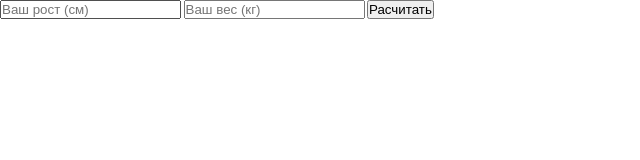
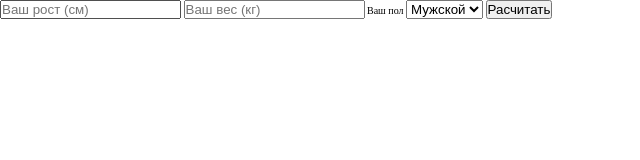
Before and after one commit to tolkoxa/ccal, a plain HTML site: page index.html in a window 1280 px wide. Shown: the whole page, without its empty margins (0-640 px from the left). Drawn offline with Linux system fonts and the light colour scheme.

Commit message:
Универсальная вёрстка

```diff
--- a/index.html
+++ b/index.html
@@ -12,6 +12,11 @@
     <main class="main__style">
         <input class="main__input" type="text" id="height" placeholder="Ваш рост (см)">
         <input class="main__input" type="text" id="weight" placeholder="Ваш вес (кг)">
+        <label class="main__label" for="sex">Ваш пол</label>
+        <select class="main__select" name="sex" id="sex">
+            <option value="0">Мужской</option>
+            <option value="1">Женский</option>
+        </select>
         <button class="main__btn" id="mainbtn">Расчитать</button>
     </main>
     <script src="js/ccsl.js" defer></script>
--- a/js/ccsl.js
+++ b/js/ccsl.js
@@ -1,5 +1,7 @@
 let height = document.querySelector('#height');
 let weight = document.querySelector('#weight');
+let sex = document.querySelector('#sex');
+const coefficient = 0;
 
 height.onfocus = () => {
     height.placeholder = '';
```
